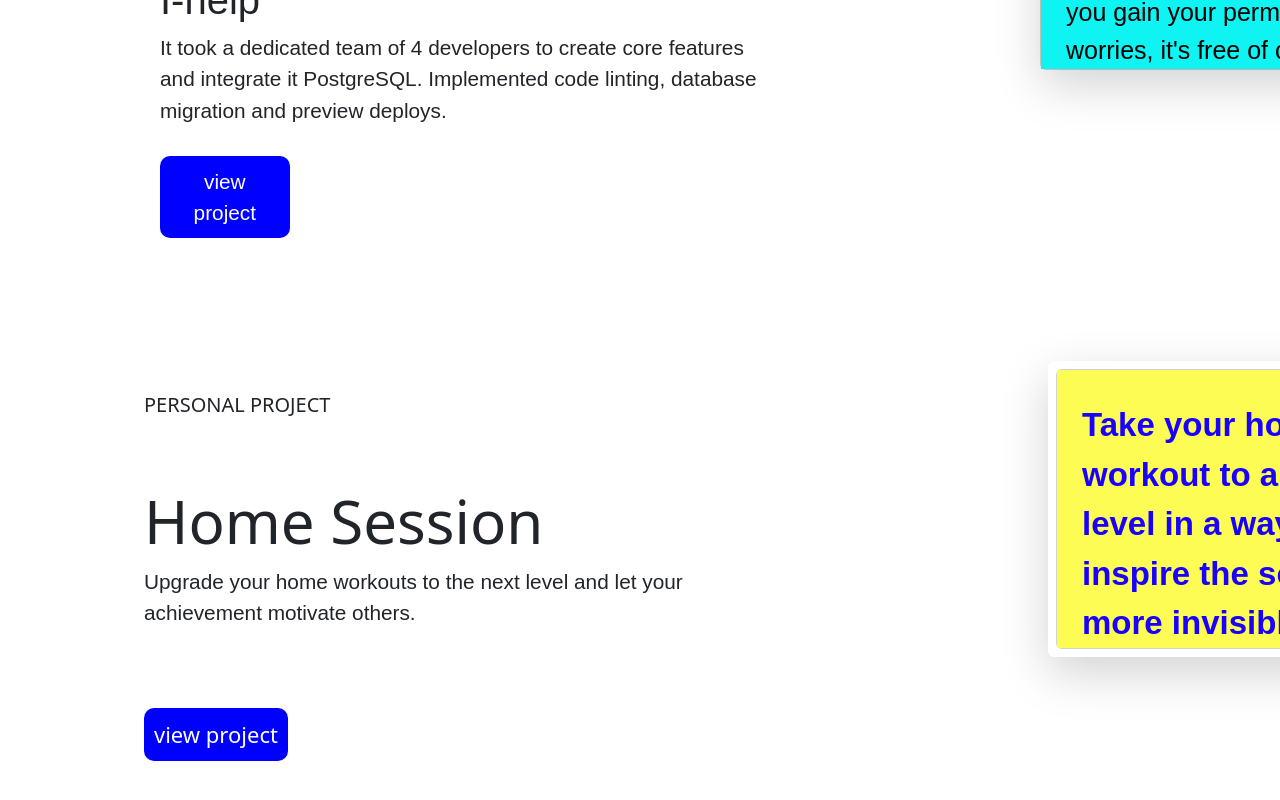
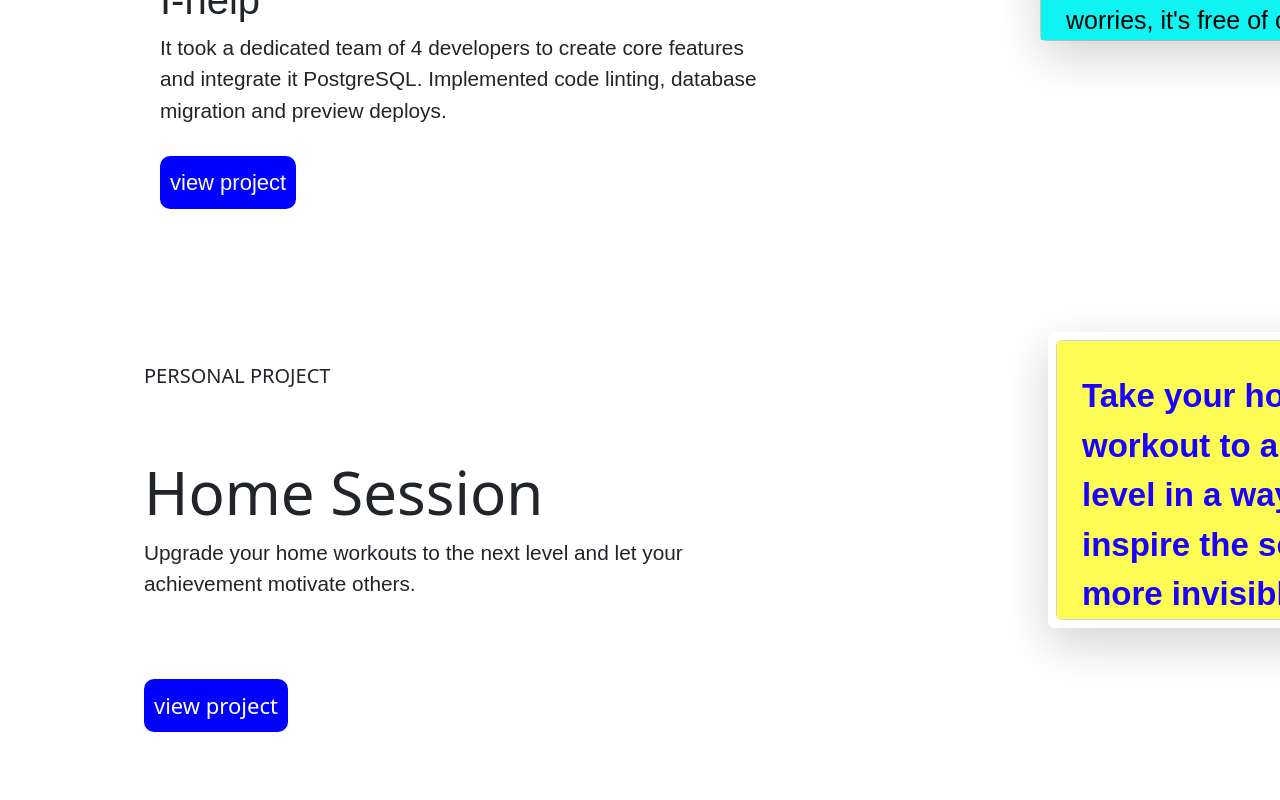
Before and after one commit to Absidaa/Absidaa, a Next.js app: page / in a window 1280 px wide. Shown: the part 1630-2430 px from the top of the page. Built offline with nearby package versions, Linux system fonts and the light colour scheme; a web font is replaced by a local one.

Commit message:
bug fixed

```diff
--- a/styles/Home.module.css
+++ b/styles/Home.module.css
@@ -303,11 +303,11 @@
   border-radius: 10px;
   color: white;
   border: none;
-  width: 12%;
-  height: 50%;
   margin-top: 30px;
   padding: 10px;
-}
+  font-size: 22px;
+}
+
 .view1 a {
   text-decoration: none;
   color: white;
```
